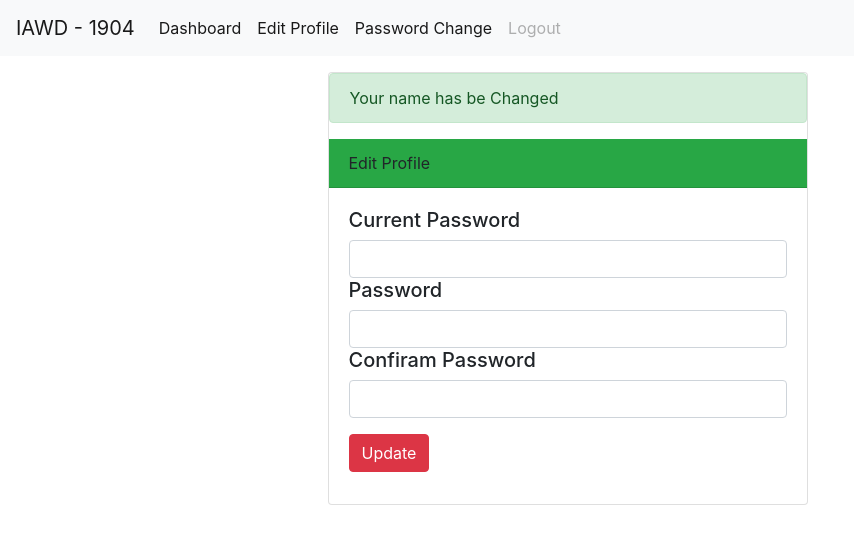
After one commit to mdyounuskhan/Pactices-php, a PHP site: page /passwordchange.php in a window 1280 px wide. The commit adds this page. Shown: the top 544 px of the page, without its empty margins (0-854 px from the left). Run offline with PHP 8.4, Linux system fonts and the light colour scheme; the visitor is signed in with stand-in values (Sample User, id 1); some libraries are stand-ins or nearby versions.

Commit message:
logout/password change

```diff
--- a/php_form/db.php
+++ b/php_form/db.php
@@ -4,5 +4,3 @@ $user_name = 'root';
 $database_password = '';
 $database_table_name = 'manus';
 $db_connection = mysqli_connect($hostname, $user_name, $database_password, $database_table_name);
-
-?>
--- /dev/null
+++ b/php_form/footer.php
@@ -0,0 +1,8 @@
+<!-- Optional JavaScript -->
+<!-- jQuery first, then Popper.js, then Bootstrap JS -->
+<script src="https://code.jquery.com/jquery-3.2.1.slim.min.js" integrity="sha384-KJ3o2DKtIkvYIK3UENzmM7KCkRr/rE9/Qpg6aAZGJwFDMVNA/GpGFF93hXpG5KkN" crossorigin="anonymous"></script>
+<script src="https://cdnjs.cloudflare.com/ajax/libs/popper.js/1.12.9/umd/popper.min.js" integrity="sha384-ApNbgh9B+Y1QKtv3Rn7W3mgPxhU9K/ScQsAP7hUibX39j7fakFPskvXusvfa0b4Q" crossorigin="anonymous"></script>
+<script src="https://maxcdn.bootstrapcdn.com/bootstrap/4.0.0/js/bootstrap.min.js" integrity="sha384-JZR6Spejh4U02d8jOt6vLEHfe/JQGiRRSQQxSfFWpi1MquVdAyjUar5+76PVCmYl" crossorigin="anonymous"></script>
+</body>
+
+</html>
--- /dev/null
+++ b/php_form/header.php
@@ -0,0 +1,39 @@
+<!doctype html>
+<html lang="en">
+
+<head>
+  <!-- Required meta tags -->
+  <meta charset="utf-8">
+  <meta name="viewport" content="width=device-width, initial-scale=1, shrink-to-fit=no">
+
+  <!-- Bootstrap CSS -->
+  <link rel="stylesheet" href="https://maxcdn.bootstrapcdn.com/bootstrap/4.0.0/css/bootstrap.min.css" integrity="sha384-Gn5384xqQ1aoWXA+058RXPxPg6fy4IWvTNh0E263XmFcJlSAwiGgFAW/dAiS6JXm" crossorigin="anonymous">
+
+  <title>Register</title>
+</head>
+
+<body>
+
+
+  <nav class="navbar navbar-expand-lg navbar-light bg-light">
+    <a class="navbar-brand" href="#">IAWD - 1904</a>
+
+    <?php
+    if (isset($_SESSION['user_name'])) {
+      ?>
+    <button class="navbar-toggler" type="button" data-toggle="collapse" data-target="#navbarNavAltMarkup" aria-controls="navbarNavAltMarkup" aria-expanded="false" aria-label="Toggle navigation">
+      <span class="navbar-toggler-icon"></span>
+    </button>
+    <div class="collapse navbar-collapse" id="navbarNavAltMarkup">
+      <div class="navbar-nav">
+        <a class="nav-item nav-link active" href="dashboard.php">Dashboard <span class="sr-only">(current)</span></a>
+        <a class="nav-item nav-link active" href="editprofile.php">Edit Profile <span class="sr-only">(current)</span></a>
+        <a class="nav-item nav-link active" href="passwordchange.php">Password Change<span class="sr-only">(current)</span></a>
+        <a class="nav-item nav-link disabled" href="logout.php" tabindex="-1" aria-disabled="true">Logout</a>
+      </div>
+    </div>
+    <?php
+    }
+    ?>
+
+  </nav>
--- /dev/null
+++ b/php_form/logout.php
@@ -0,0 +1,4 @@
+<?php
+session_start();
+session_destroy();
+header('location: login.php');
--- /dev/null
+++ b/php_form/passwordchange.php
@@ -0,0 +1,47 @@
+<?php
+session_start();
+if (!isset($_SESSION['user_name'])) {
+    header('location: login.php');
+}
+require_once 'header.php';
+?>
+
+<div class="continar mt-3">
+    <div class="row">
+        <div class="col-6 offset-3">
+            <div class="card  mb-3" style="max-width: 30rem;">
+                <?php
+                if (isset($_SESSION['update_status'])) {
+                    ?>
+                <div class="alert alert-success">
+                    Your name has be Changed
+                </div>
+                <?php
+                    unset($_SESSION['update_status']);
+                }
+                ?>
+                <div class="card-header bg-success">Edit Profile</div>
+                <div class="card-body">
+                    <h5 class="card-title">
+                        <form action="update_password.php" method="post">
+                            <div class="form-group">
+                                <input type="hidden" value="<?= $_SESSION['user_id'] ?>" class="form-control" name="id">
+                                <label>Current Password</label>
+                                <input type="password" class="form-control" name="password">
+                                <label>Password</label>
+                                <input type="password" class="form-control" name="re_password">
+                                <label>Confiram Password</label>
+                                <input type="password" class="form-control" name="confiram_password">
+                            </div>
+                            <button type="submit" class="btn btn-danger">Update</button>
+                        </form>
+                    </h5>
+                </div>
+            </div>
+        </div>
+    </div>
+
+
+    <?php
+    require_once 'footer.php';
+    ?>
```
Also changed, not shown: php_form/dashboard.php (+28 -1 lines), php_form/edit_profile_post.php (added, +16 -0 lines), php_form/editprofile.php (added, +43 -0 lines), php_form/login.php (+9 -22 lines), php_form/login_post.php (+4 -3 lines), php_form/register.php (+7 -24 lines), php_form/update_password.php (added, +25 -0 lines).
